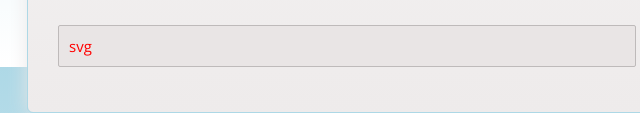
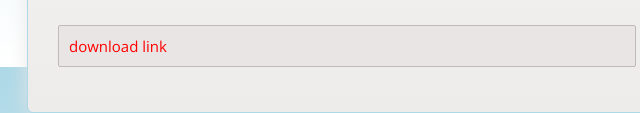
Before and after one commit to lubomir1618/svg, a website: page index.html in a window 1280 px wide. Shown: the part 741-854 px from the top of the page, 301-941 px from the left. Drawn offline with nearby package versions, Linux system fonts and the light colour scheme.

Commit message:
dowload link

```diff
--- a/index.html
+++ b/index.html
@@ -49,7 +49,7 @@
     <br>
 
     <div class="output">
-      svg
+      download link
     </div>
 
   </div>
```
